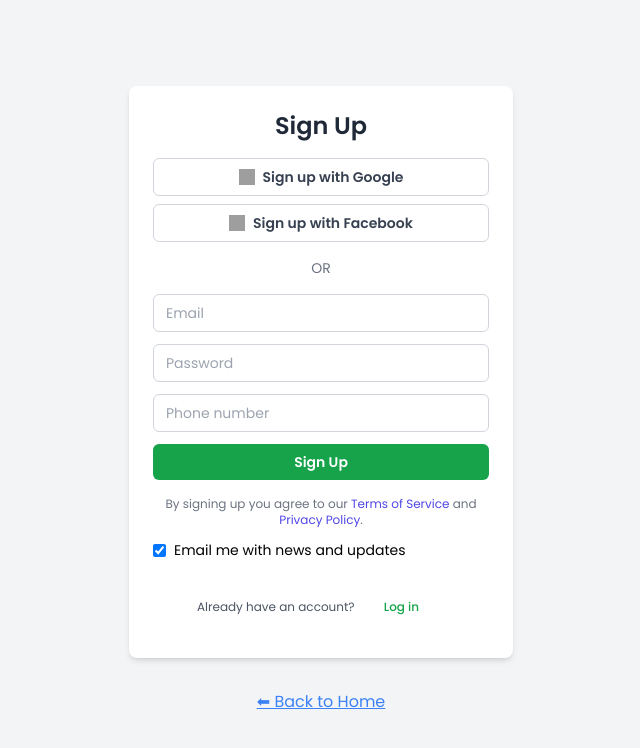
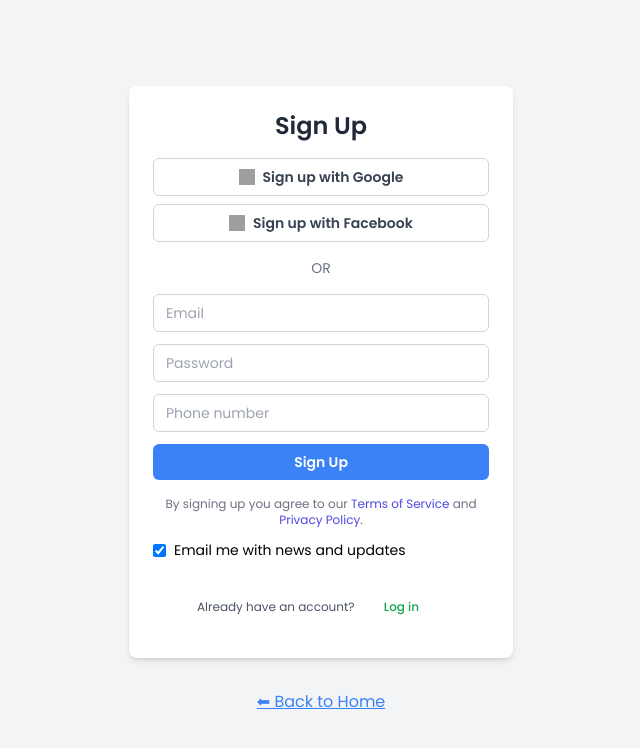
Before and after one commit to truketlema/gdg_capistone_rrtravelwebsite, a React (Vite) app in the folder rebel-rover/: page /SignUp in a window 1280 px wide. Shown: the top 748 px of the page, without its empty margins (319-959 px from the left). Built offline with nearby package versions, Linux system fonts and the light colour scheme; grey boxes are pictures that could not be loaded.

Commit message:
Update SignUp.tsx

```diff
--- a/rebel-rover/src/Pages/SignUp.tsx
+++ b/rebel-rover/src/Pages/SignUp.tsx
@@ -1,6 +1,7 @@
 import React, { useState } from "react";
 import { useNavigate } from "react-router-dom";
 import { Link } from "react-router-dom";
+
 export const Signup = () => {
   const [email, setEmail] = useState("");
   const [password, setPassword] = useState("");
@@ -134,7 +135,7 @@
           />
           <button
             type="submit"
-            className="w-full bg-green-600 text-white py-2 rounded-md hover:bg-green-700 text-sm transition"
+            className="w-full bg-blue-500 text-white py-2 rounded-md hover:bg-blue-600 text-sm transition"
             disabled={loading}
           >
             {loading ? "Signing up..." : "Sign Up"}
```
